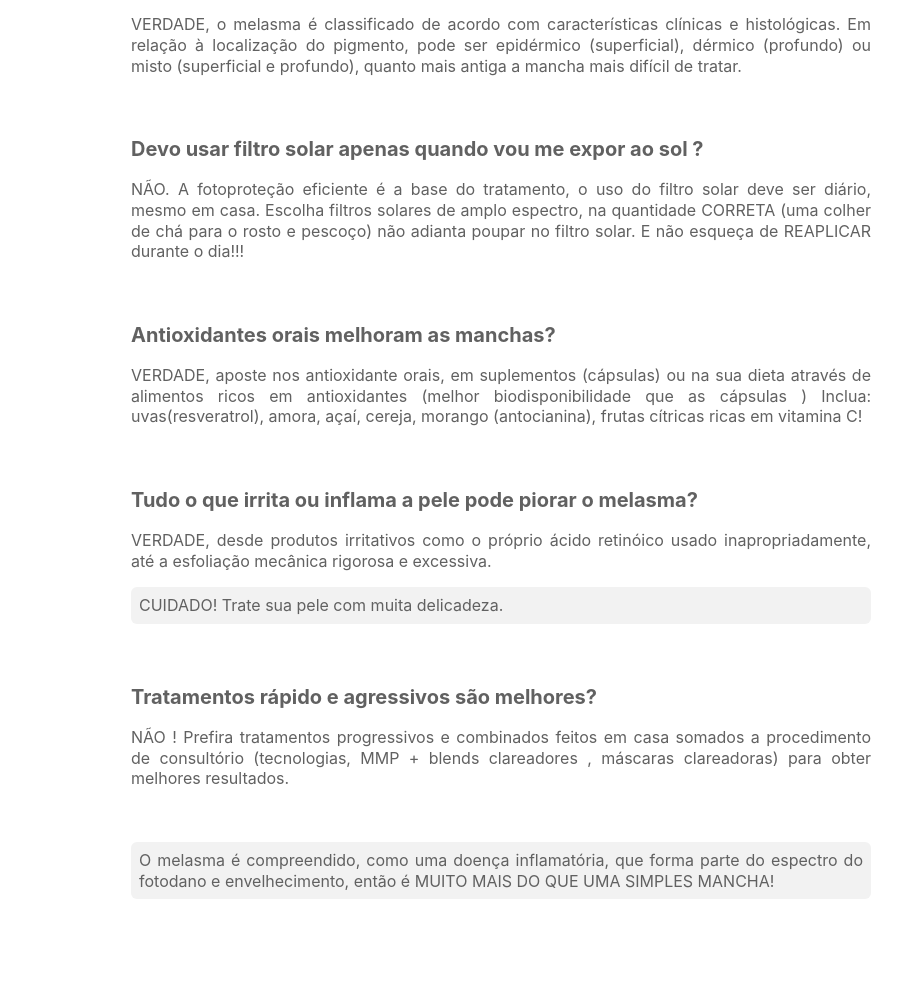
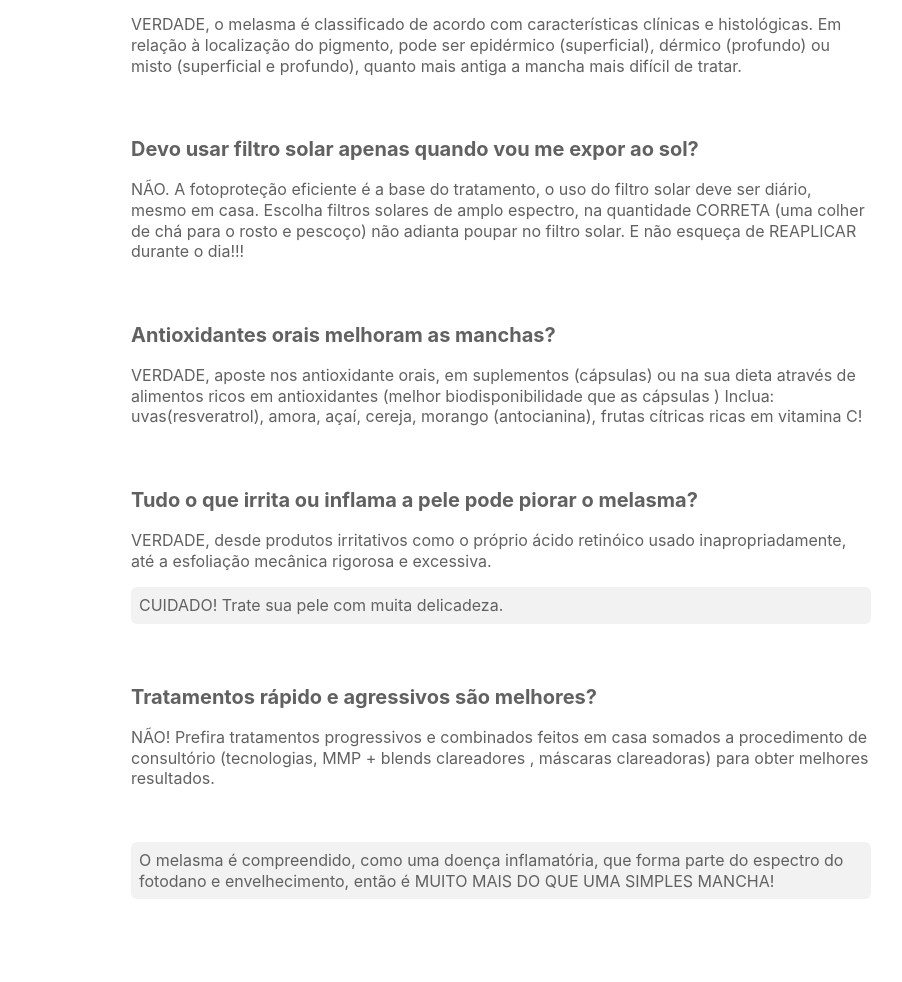
Before and after one commit to pedrohgois/Luiz-Dermatologista-meu-primeiro-site, a plain HTML site: page novidades/o_melasma_tem_cura.html in a window 1280 px wide. Shown: the part 760-1742 px from the top of the page, without its empty margins (139-1041 px from the left). Drawn offline with Linux system fonts and the light colour scheme.

Commit message:
Blog content

```diff
--- a/novidades/o_melasma_tem_cura.html
+++ b/novidades/o_melasma_tem_cura.html
@@ -134,39 +134,39 @@
         <div class="novidadesN1">
             <h1>O melasma tem cura?
             </h1>
-            <p class="grifado">Infelizmente NÃO! O melasma é uma hipermelanose crônica, que tem controle.</p>
+            <p class="grifado" style="text-align: left;">Infelizmente NÃO! O melasma é uma hipermelanose crônica, que tem controle.</p>
 
                 <h2 style="font-size: 20px;">Melasma afeta exclusivamente às mulheres?</h2>
-                <p>MITO, afeta ambos os sexos, com maior incidência em mulheres, especialmente gestantes e de fototipos altos (morenas).</p>
+                <p style="text-align: left;">MITO, afeta ambos os sexos, com maior incidência em mulheres, especialmente gestantes e de fototipos altos (morenas).</p>
 
                 <h2 style="font-size: 20px;">As manchas do melasma aparecem só no rosto?</h2>
-                <p>MITO, podem surgir em outras áreas fotoexpostas como braços, pescoço
+                <p style="text-align: left;">MITO, podem surgir em outras áreas fotoexpostas como braços, pescoço
                     e colo.</p>
 
                 <h2 style="font-size: 20px;">Realmente existem três tipos de melasma?</h2>
-                <p>VERDADE, o melasma é classificado de acordo com características clínicas e histológicas.
+                <p style="text-align: left;">VERDADE, o melasma é classificado de acordo com características clínicas e histológicas.
                     Em relação à localização do pigmento, pode ser epidérmico (superficial), dérmico (profundo) ou misto (superficial e profundo), quanto mais antiga a mancha mais difícil de tratar.</p>
 
-                <h2 style="font-size: 20px;">Devo usar filtro solar apenas quando vou me expor ao sol ?</h2>
-                <p>NÃO. A fotoproteção eficiente é a base do tratamento, o uso do filtro solar deve ser diário, mesmo em casa.
+                <h2 style="font-size: 20px;">Devo usar filtro solar apenas quando vou me expor ao sol?</h2>
+                <p style="text-align: left;">NÃO. A fotoproteção eficiente é a base do tratamento, o uso do filtro solar deve ser diário, mesmo em casa.
                     Escolha filtros solares de amplo espectro, na quantidade CORRETA (uma colher de chá para o rosto e pescoço) não adianta poupar no filtro solar.
                     E não esqueça de REAPLICAR durante o dia!!!</p>
 
                 <h2 style="font-size: 20px;">Antioxidantes orais melhoram as manchas?</h2>
-                <p>VERDADE, aposte nos antioxidante orais, em suplementos (cápsulas) ou na sua dieta através de alimentos ricos em antioxidantes (melhor biodisponibilidade que as cápsulas )
+                <p style="text-align: left;">VERDADE, aposte nos antioxidante orais, em suplementos (cápsulas) ou na sua dieta através de alimentos ricos em antioxidantes (melhor biodisponibilidade que as cápsulas )
                     Inclua: uvas(resveratrol), amora, açaí, cereja, morango (antocianina), frutas cítricas ricas em vitamina C!</p>
 
                 <h2 style="font-size: 20px;">Tudo o que irrita ou inflama a pele pode piorar o melasma?</h2>
-                <p>VERDADE, desde produtos irritativos como o próprio ácido retinóico usado inapropriadamente, até a esfoliação mecânica rigorosa e excessiva.
+                <p style="text-align: left;">VERDADE, desde produtos irritativos como o próprio ácido retinóico usado inapropriadamente, até a esfoliação mecânica rigorosa e excessiva.
                 </p>
 
-                <p class="grifado">CUIDADO! Trate sua pele com muita delicadeza.</p>
+                <p class="grifado" style="text-align: left;">CUIDADO! Trate sua pele com muita delicadeza.</p>
 
                 <h2 style="font-size: 20px;">Tratamentos rápido e agressivos são melhores?</h2>
-                <p>NÃO ! Prefira tratamentos progressivos e combinados feitos em casa somados a procedimento de consultório (tecnologias, MMP + blends clareadores , máscaras clareadoras) para obter melhores resultados.
+                <p style="text-align: left;">NÃO! Prefira tratamentos progressivos e combinados feitos em casa somados a procedimento de consultório (tecnologias, MMP + blends clareadores , máscaras clareadoras) para obter melhores resultados.
                 </p>
                 <br>
-                <p class="grifado">O melasma é compreendido, como uma doença inflamatória, que forma parte do espectro do fotodano e envelhecimento, então é MUITO MAIS DO QUE UMA SIMPLES MANCHA!</p>
+                <p class="grifado" style="text-align: left;">O melasma é compreendido, como uma doença inflamatória, que forma parte do espectro do fotodano e envelhecimento, então é MUITO MAIS DO QUE UMA SIMPLES MANCHA!</p>
 
         </div>
     </main>
```
